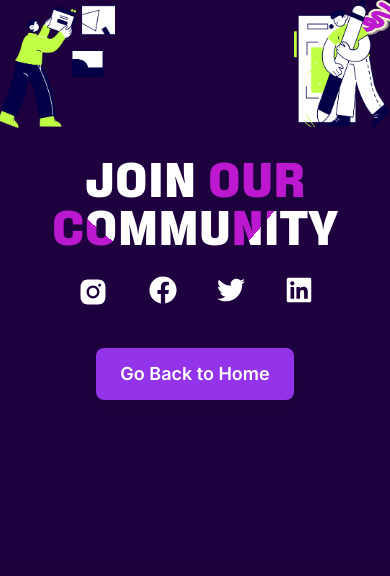
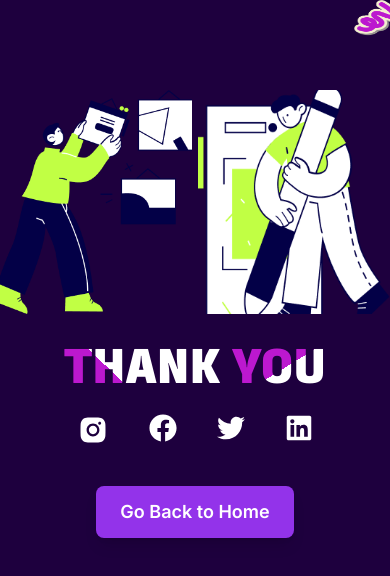
Before and after one commit to vinnovateit/Recruitments2024, a Next.js app: page /thank-you in a window 390 px wide. Shown: the top 576 px of the page. Built offline with nearby package versions, Linux system fonts and the light colour scheme.

Commit message:
styling fixes

```diff
--- a/src/app/apply/[domain]/page.tsx
+++ b/src/app/apply/[domain]/page.tsx
@@ -68,22 +68,31 @@ const DomainPage = ({
 
  const handleSubmit = async () => {
   try {
-      // Save final form data
+    // Save the current form data for this domain
     localStorage.setItem(`formData_${domain}`, JSON.stringify(formData));
 
-      // Collect all form data
-      const allFormData = selectedDomains.map(d => ({
+    // Retrieve and include `basicInfo`
+    const basicInfo = JSON.parse(localStorage.getItem("basicInfo") || "{}");
+
+    // Collect all form data for selected domains
+    const allFormData = selectedDomains.map((d) => ({
       domain: d,
-        data: JSON.parse(localStorage.getItem(`formData_${d}`) || '{"answers":[],"files":[]}')
+      data: JSON.parse(localStorage.getItem(`formData_${d}`) || '{"answers":[],"files":[]}'),
     }));
 
+    // Include `basicInfo` in the final submission object
+    const allAnswers = {
+      basicInfo, // Add basic information
+      domains: allFormData, // Add answers from all domains
+    };
+
     // TODO: Send data to your API
-      console.log('Submitting all form data:', allFormData);
+    console.log(allAnswers);
 
-      router.push('/thank-you');
+    // Redirect to the thank-you page
+    router.push("/thank-you");
   } catch (error) {
-      console.error('Error submitting form:', error);
-      // Handle error appropriately
+    console.error("Error submitting form:", error);
   }
 };
 
--- a/src/app/thank-you/page.tsx
+++ b/src/app/thank-you/page.tsx
@@ -9,7 +9,7 @@ import { FaFacebook, FaTwitter, FaLinkedin } from "react-icons/fa";
 
 const Page: React.FC = () => {
   return (
-    <section className="pb-40 absolute min-w-full bg-[#1E003E] text-white">
+    <section className="pb-10 md:pb-8 absolute min-w-full bg-[#1E003E] text-white">
       <div className='absolute top-0 right-0'>
         <Image
           src={illustration3}
@@ -17,12 +17,12 @@ const Page: React.FC = () => {
           className='relative top-0 md:h-16 md:w-16 lg:h-20 lg:w-20 xl:h-24 xl:w-24 h-9 w-9'
         />
       </div>
-      <div className="sm:mt-32 flex justify-between gap-[3.5rem] sm:gap-[0.4rem] md:gap-[1.4rem] lg:gap-[1.9rem] xl:gap-[0.7rem]">
+      <div className="mt-12 sm:mt-20 flex justify-between">
         <Image
           src={illustration2}
           alt="illustration"
           style={{ objectFit: "cover" }}
-          className="relative top-[30%] h-[8rem] w-[7.2rem] sm:h-[12rem] sm:w-[11rem] md:h-[15rem] md:w-[13.9rem] lg:h-[18rem] lg:w-[18.5rem] xl:h-[20.1rem] xl:w-[18.7rem] "
+          className="relative mt-[5vh] top-[30%] h-[14rem] w-[12rem] md:h-[16rem] md:w-[14.4rem]"
         />
 
         <div className="hidden text-center font-Fixture tracking-wider sm:flex sm:flex-col sm:pt-14 sm:text-5xl md:pt-16 md:text-5xl lg:pt-16 lg:text-7xl xl:pt-14 xl:text-9xl">
@@ -35,20 +35,12 @@ const Page: React.FC = () => {
           src={illustration1}
           alt="illustration"
           style={{ objectFit: "cover" }}
-          className="relative top-[30%] h-[8rem] w-[6rem] sm:h-[12rem] sm:w-[10.4rem] md:h-[14.8rem] md:w-[10.9rem] lg:h-[18.4rem] lg:w-[15rem] xl:h-[20rem] xl:w-[14.9rem]"
+          className="relative mt-[5vh] top-[30%] h-[14rem] w-[12rem] md:h-[16rem] md:w-[14.4rem]]"
         />
       </div>
       <div className="flex flex-col items-center pt-6 font-Fixture text-5xl leading-[3rem] sm:hidden">
         <div>
-          <h1>
-            JOIN <span className="text-[#BC18CF]">OUR</span>
-          </h1>
-        </div>
-        <div>
-          <h1>
-            <span className="gradient-text2"> CO</span>MMU
-            <span className="gradient-text">NI</span>TY
-          </h1>
+          <span className="gradient-text2">TH</span>ANK <span className="gradient-text"> YOU</span>
         </div>
       </div>
 
--- a/src/components/DomainSelectionForm.tsx
+++ b/src/components/DomainSelectionForm.tsx
@@ -58,6 +58,7 @@ const DomainSelectionForm: React.FC = () => {
 
     if (!Object.values(newErrors).includes(true)) {
       localStorage.setItem('formData', JSON.stringify(selectedDomains));
+      localStorage.setItem('basicInfo', JSON.stringify(answers));
       console.log("Selected domains:", selectedDomains);
       console.log("Answers:", answers);
       router.push(`/apply/${selectedDomains[0]}`);
--- a/src/components/JoinOurCommunity.tsx
+++ b/src/components/JoinOurCommunity.tsx
@@ -10,19 +10,19 @@ import { FaLinkedin } from "react-icons/fa";
 
 const JoinOurCommunity: React.FC = () => {
   return (
-    <section className="pb-40 absolute min-w-full bg-[#1E003E] text-white">
+    <section className="pb-10 md:pb-8 absolute min-w-full bg-[#1E003E] text-white max-w-screen-lg">
       <div className='absolute top-0 right-0'>
                 <Image
                 src={illustration3}
                 alt="sjdd"
                 className='relative top-0 md:h-16 md:w-16 lg:h-20 lg:w-20 xl:h-24 xl:w-24 h-9 w-9'/>
   </div>
-      <div className="sm:mt-32 flex justify-between gap-[3.5rem] sm:gap-[0.4rem] md:gap-[1.4rem] lg:gap-[1.9rem] xl:gap-[0.7rem]">
+      <div className="mt-12 sm:mt-24 flex justify-between">
         <Image
           src={illustration2}
           alt="illustration"
           style={{ objectFit: "cover" }}
-          className="relative top-[30%] h-[8rem] w-[7.2rem] sm:h-[12rem] sm:w-[11rem] md:h-[15rem] md:w-[13.9rem] lg:h-[18rem] lg:w-[18.5rem] xl:h-[20.1rem] xl:w-[18.7rem] "
+          className="relative mt-[5vh] top-[30%] h-[13rem] w-[12rem] md:h-[16rem] md:w-[14.4rem]"
         />
 
         <div className="hidden text-center font-Fixture tracking-wider sm:flex sm:flex-col sm:pt-14 sm:text-5xl md:pt-16 md:text-5xl lg:pt-16 lg:text-7xl xl:pt-14 xl:text-9xl">
@@ -39,7 +39,7 @@ const JoinOurCommunity: React.FC = () => {
           src={illustration1}
           alt="illustration"
           style={{ objectFit: "cover" }}
-          className="relative top-[30%] h-[8rem] w-[6rem] sm:h-[12rem] sm:w-[10.4rem] md:h-[14.8rem] md:w-[10.9rem] lg:h-[18.4rem] lg:w-[15rem] xl:h-[20rem] xl:w-[14.9rem]"
+          className="relative mt-[5vh] top-[30%] h-[13rem] w-[12rem] md:h-[16rem] md:w-[14.4rem]]"
         />
       </div>
       <div className="flex flex-col items-center pt-6 font-Fixture text-5xl leading-[3rem] sm:hidden">
```
Lines whose indentation alone changed are shown as unchanged.
